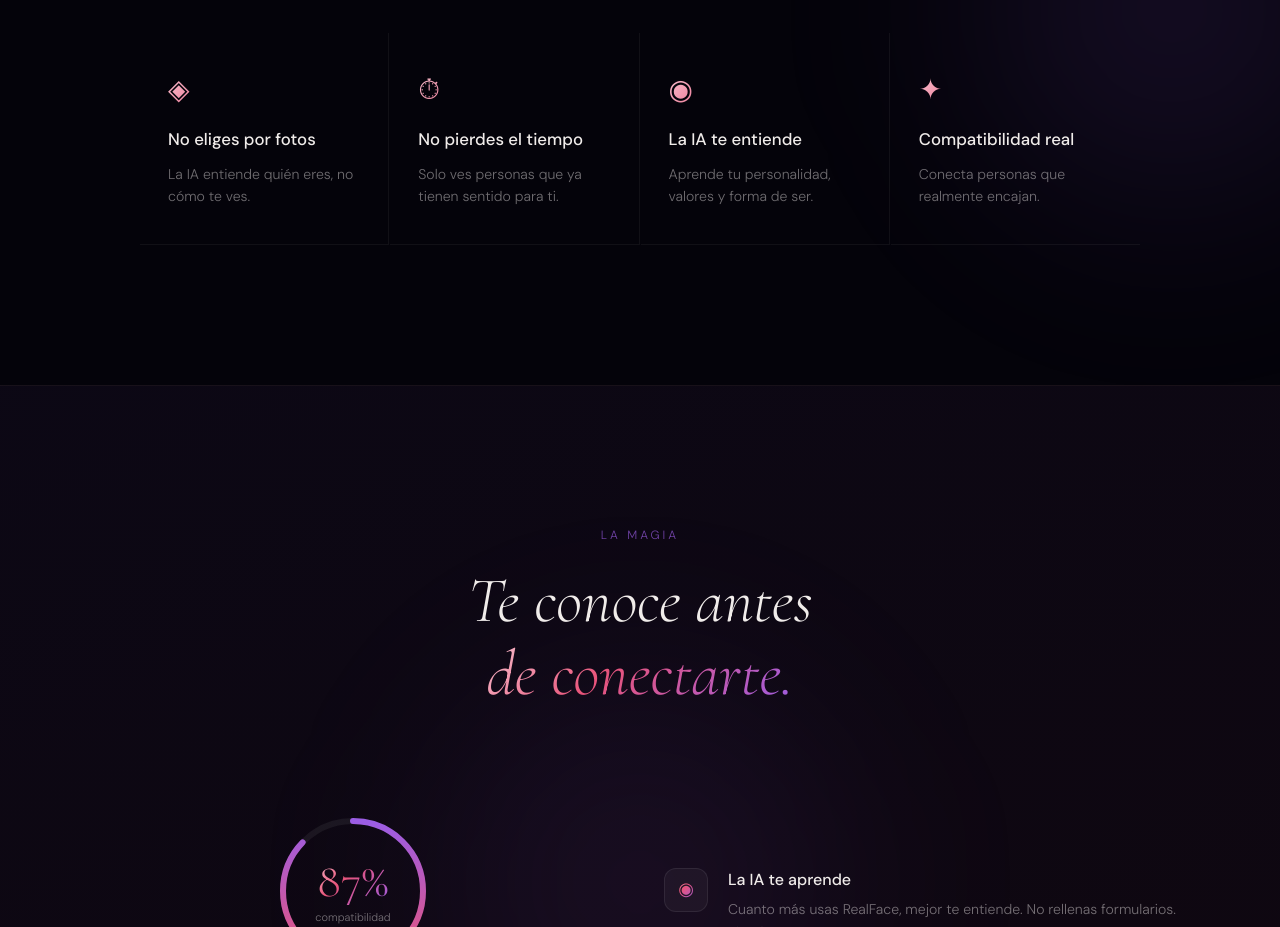
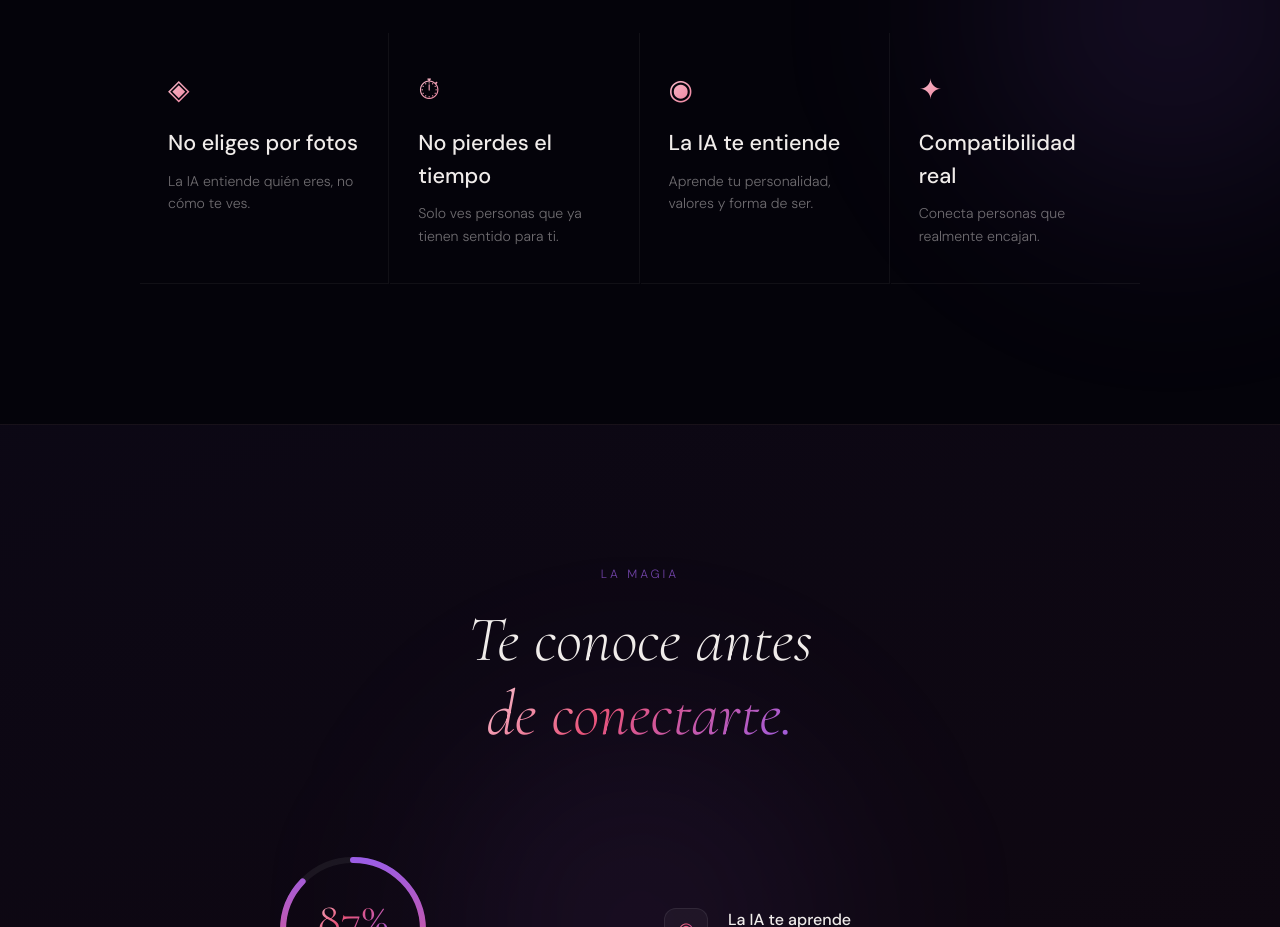
Before and after one commit to dianasanchezindeed/DIANA-REALFACE, a Next.js app: page / in a window 1280 px wide. Shown: the part 2220-3147 px from the top of the page. Built offline with nearby package versions, Linux system fonts and the light colour scheme.

Commit message:
Increase font size of item labels in page.js

```diff
--- a/app/page.js
+++ b/app/page.js
@@ -307,7 +307,7 @@ export default function Home() {
               <div key={i} className={`reveal delay-${i * 100 + 200}`}
                 style={{ padding: '36px 28px', borderRight: i < 3 ? '1px solid rgba(255,255,255,0.05)' : 'none', borderBottom: '1px solid rgba(255,255,255,0.05)' }}>
                 <div className="gradient-text" style={{ fontSize: 28, marginBottom: 16 }}>{item.icon}</div>
-                <h3 style={{ fontSize: '1.05rem', fontWeight: 500, marginBottom: 10 }}>{item.label}</h3>
+                <h3 style={{ fontSize: '1.35rem', fontWeight: 500, marginBottom: 10 }}>{item.label}</h3>
                 <p style={{ fontSize: '0.88rem', color: 'var(--text-muted)', lineHeight: 1.6 }}>{item.sub}</p>
               </div>
             ))}
```
